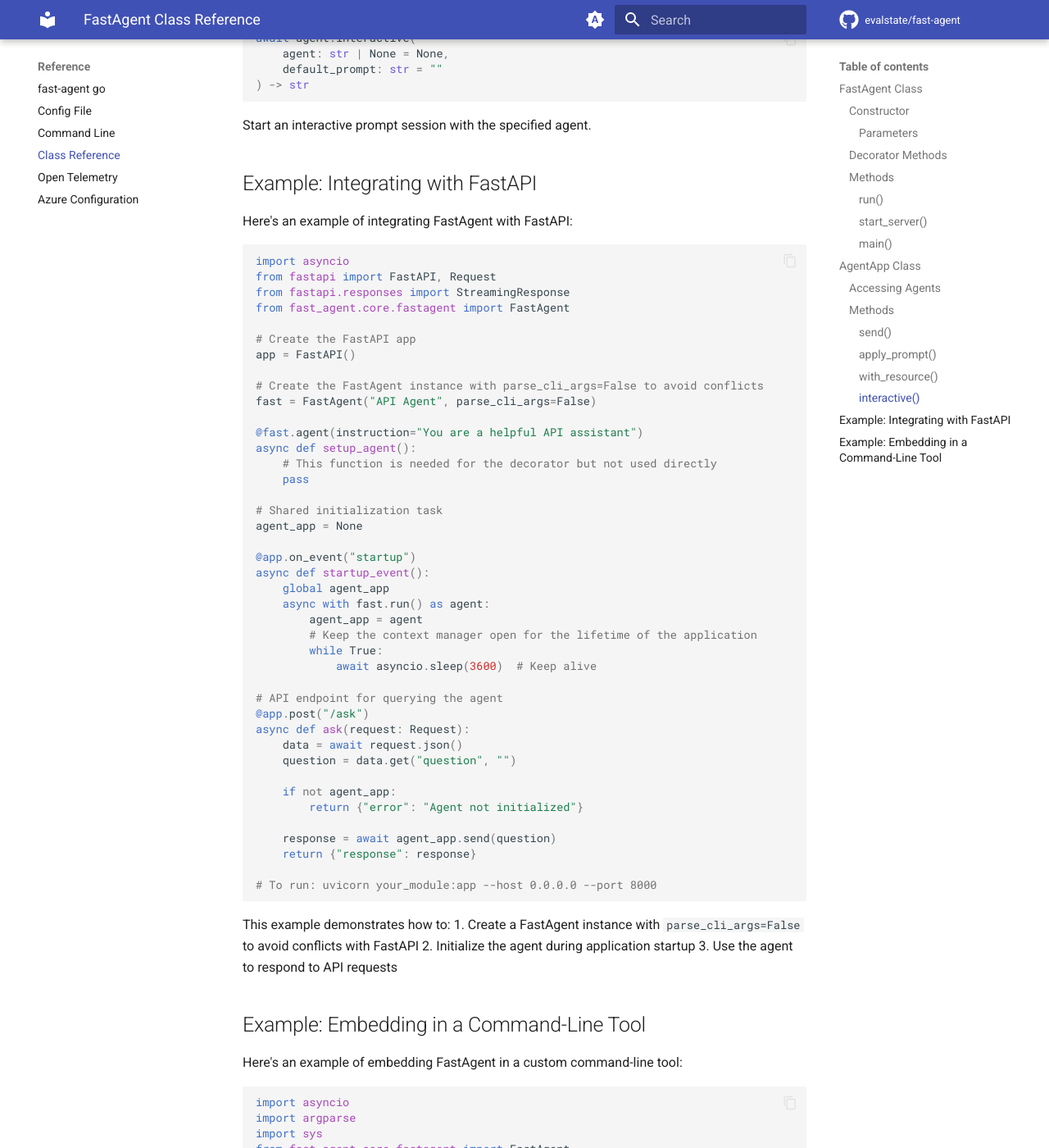
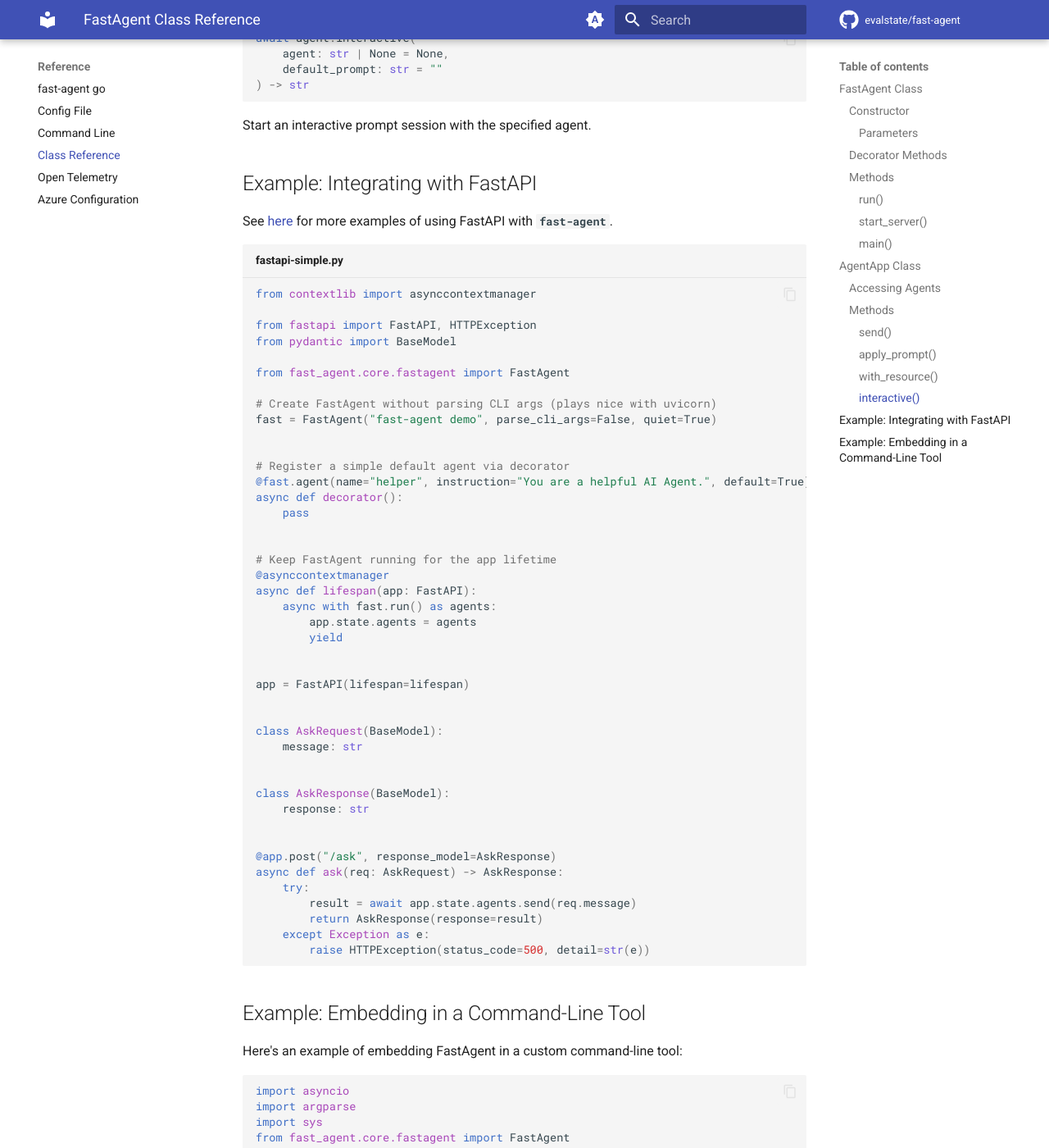
Before and after one commit to evalstate/fast-agent-docs, an MkDocs documentation site: the page built from docs/ref/class_reference.md, in a window 1280 px wide and 1400 px high, scrolled down 3603 px. Shown: the whole window at 82% size. Built offline with MkDocs 1.6.1 and Material for MkDocs 9.7.7, drawn with Linux system fonts in a browser that asks for light colours; comment, search, counter and statistics services are not loaded.

Commit message:
fastapi update

````diff
--- a/docs/ref/class_reference.md
+++ b/docs/ref/class_reference.md
@@ -152,56 +152,54 @@
 
 ## Example: Integrating with FastAPI
 
-Here's an example of integrating FastAgent with FastAPI:
+See [here](https://github.com/evalstate/fast-agent/tree/main/examples/fastapi) for more examples of using FastAPI with **`fast-agent`**.
 
-```python
-import asyncio
-from fastapi import FastAPI, Request
-from fastapi.responses import StreamingResponse
+```python title="fastapi-simple.py"
+from contextlib import asynccontextmanager
+
+from fastapi import FastAPI, HTTPException
+from pydantic import BaseModel
+
 from fast_agent.core.fastagent import FastAgent
 
-# Create the FastAPI app
-app = FastAPI()
+# Create FastAgent without parsing CLI args (plays nice with uvicorn)
+fast = FastAgent("fast-agent demo", parse_cli_args=False, quiet=True)
 
-# Create the FastAgent instance with parse_cli_args=False to avoid conflicts
-fast = FastAgent("API Agent", parse_cli_args=False)
 
-@fast.agent(instruction="You are a helpful API assistant")
-async def setup_agent():
-    # This function is needed for the decorator but not used directly
+# Register a simple default agent via decorator
+@fast.agent(name="helper", instruction="You are a helpful AI Agent.", default=True)
+async def decorator():
     pass
 
-# Shared initialization task
-agent_app = None
 
-@app.on_event("startup")
-async def startup_event():
-    global agent_app
-    async with fast.run() as agent:
-        agent_app = agent
-        # Keep the context manager open for the lifetime of the application
-        while True:
-            await asyncio.sleep(3600)  # Keep alive
+# Keep FastAgent running for the app lifetime
+@asynccontextmanager
+async def lifespan(app: FastAPI):
+    async with fast.run() as agents:
+        app.state.agents = agents
+        yield
 
-# API endpoint for querying the agent
-@app.post("/ask")
-async def ask(request: Request):
-    data = await request.json()
-    question = data.get("question", "")
 
-    if not agent_app:
-        return {"error": "Agent not initialized"}
+app = FastAPI(lifespan=lifespan)
 
-    response = await agent_app.send(question)
-    return {"response": response}
 
-# To run: uvicorn your_module:app --host 0.0.0.0 --port 8000
+class AskRequest(BaseModel):
+    message: str
+
+
+class AskResponse(BaseModel):
+    response: str
+
+
+@app.post("/ask", response_model=AskResponse)
+async def ask(req: AskRequest) -> AskResponse:
+    try:
+        result = await app.state.agents.send(req.message)
+        return AskResponse(response=result)
+    except Exception as e:
+        raise HTTPException(status_code=500, detail=str(e))
 ```
 
-This example demonstrates how to:
-1. Create a FastAgent instance with `parse_cli_args=False` to avoid conflicts with FastAPI
-2. Initialize the agent during application startup
-3. Use the agent to respond to API requests
 
 ## Example: Embedding in a Command-Line Tool
 
````
